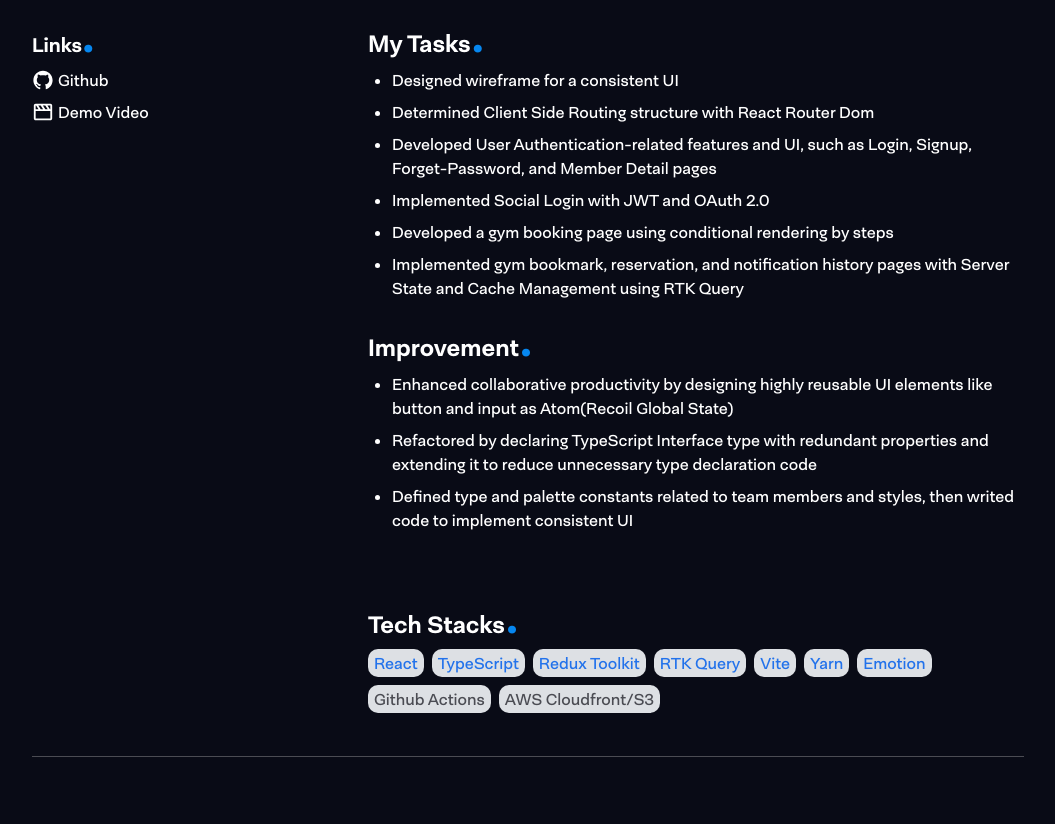
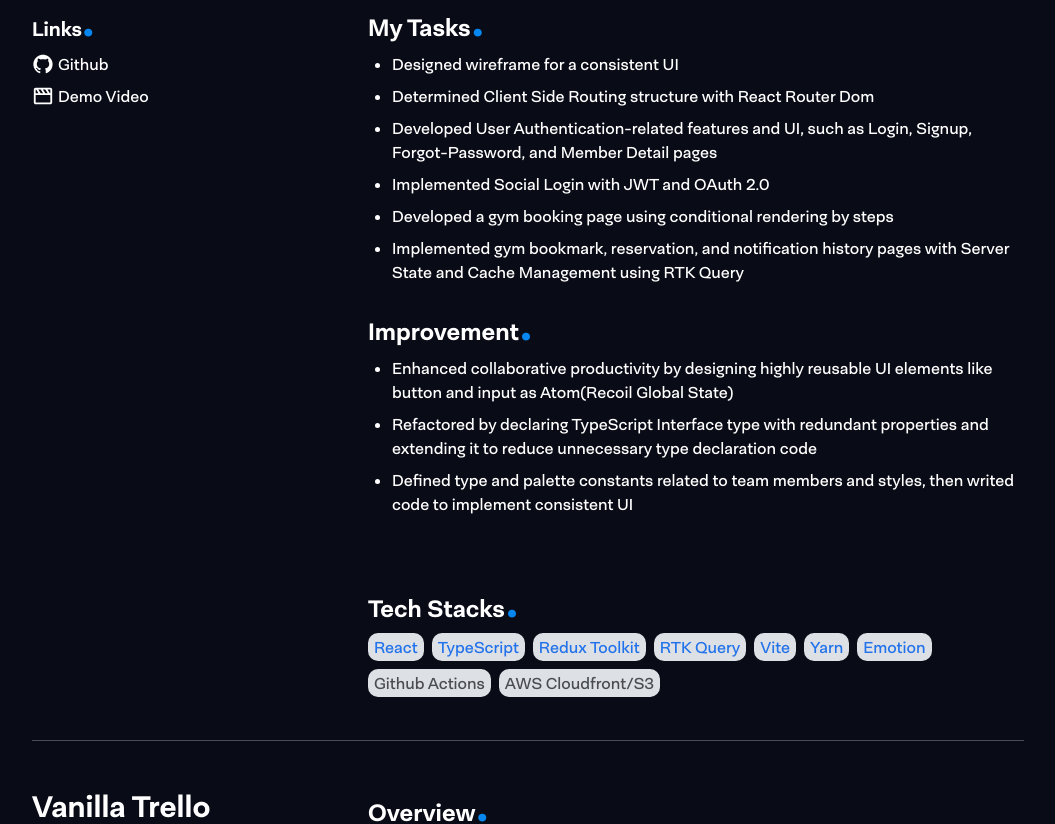
Before and after one commit to olhkyle/olhkyle.me, a React (Vite) app: page /resume in a window 1280 px wide. Shown: the part 1973-2797 px from the top of the page, without its empty margins (112-1167 px from the left). Built offline with nearby package versions, Linux system fonts and the light colour scheme; a small style sheet from the web is missing.

Commit message:
[STYLE] update Style

```diff
--- a/src/data/projects.tsx
+++ b/src/data/projects.tsx
@@ -74,7 +74,7 @@ const projects: Project[] = [
 		myTasks: [
 			`Designed wireframe for a consistent UI`,
 			`Determined Client Side Routing structure with React Router Dom`,
-			`Developed User Authentication-related features and UI, such as Login, Signup, Forget-Password, and Member Detail pages`,
+			`Developed User Authentication-related features and UI, such as Login, Signup, Forgot-Password, and Member Detail pages`,
 			`Implemented Social Login with JWT and OAuth 2.0`,
 			`Developed a gym booking page using conditional rendering by steps`,
 			`Implemented gym bookmark, reservation, and notification history pages with Server State and Cache Management using RTK Query`,
@@ -96,6 +96,29 @@ const projects: Project[] = [
 			'AWS Cloudfront/S3',
 		],
 	},
+	{
+		title: 'Vanilla Trello',
+		subtitle: '',
+		team: false,
+		composition: '',
+		links: [
+			{
+				title: 'Github',
+				href: ESC_GITHUB,
+				icon: <AiOutlineGithub size="22" />,
+			},
+			{
+				title: 'Demo Video',
+				href: ESC_DEMO,
+				icon: <BiMovie size="22" />,
+			},
+		],
+		callout: '',
+		overview: 'Trello Clone project using vanilla JavaScript only',
+		myTasks: [],
+		improvement: [],
+		techStacks: ['HTML', 'SASS', 'JavaScript'],
+	},
 ];
 
 export default projects;
--- a/src/pages/AboutMe.tsx
+++ b/src/pages/AboutMe.tsx
@@ -17,10 +17,10 @@ const AboutMe = () => {
 
 	return (
 		<>
-			<div className="flex justify-between mt-[2rem] w-full sm:mt-[4rem]">
+			<div className="flex justify-between w-full sm:mt-[2rem]">
 				<div className="flex flex-col justify-between w-full">
+					<LanguageSelect currentLang={currentLang} setCurrentLang={setCurrentLang} />
 					<MainTitle>About Me.</MainTitle>
-					<LanguageSelect currentLang={currentLang} setCurrentLang={setCurrentLang} />
 				</div>
 				<div className="hidden justify-center items-center p-4 w-64 border-[1px] border-dark dark:border-gray-600 rounded-[50%] lg:flex object-cover">
 					<img src="./own-furnitures.png" alt="furnitures" className="block w-full h-full bg-transparent`" />
--- a/src/pages/Portfolio.tsx
+++ b/src/pages/Portfolio.tsx
@@ -1,22 +1,22 @@
 import React from 'react';
 import Recoil from 'recoil';
-import { LanguageSelect, MainTitle } from '../components';
+import { LanguageSelect, MainTitle, PortfolioProject } from '../components';
 import currentLangState from '../recoil/atom/currentLang';
+import { projects } from '../data';
 
 const Portfolio = () => {
 	const [currentLang, setCurrentLang] = Recoil.useRecoilState(currentLangState);
 
 	return (
 		<>
-			<div className="flex flex-col justify-between mt-[2rem] sm:flex-row sm:gap-10 sm:mt-[4rem]">
+			<div className="flex flex-col justify-between sm:mt-[2rem]">
+				<LanguageSelect currentLang={currentLang} setCurrentLang={setCurrentLang} />
 				<MainTitle>Portfolio.</MainTitle>
-				<LanguageSelect currentLang={currentLang} setCurrentLang={setCurrentLang} />
 			</div>
-			<div className="flex flex-col gap-10 mx-auto my-10 py-10 px-5 rounded-[2rem] bg-gray-50 dark:bg-gray-900 text-center sm:rounded-full">
-				<div className="text-xl sm:text-2xl underline decoration-blue-200">
-					{currentLang === 'ENG' ? `Currently, this page being prepared 👷🏻‍♂️` : `현재 이 페이지는 준비중 입니다 👷🏻‍♂️`}
-				</div>
-				<div className="text-xl sm:text-2xl">Coming Soon...</div>
+			<div className="grid grid-cols-4 gap-x-6 mt-12 md:grid-cols-8 lg:grid-cols-12 lg:gap-x-6 mx-auto max-w-7xl mb-64">
+				{projects.map(project => (
+					<PortfolioProject key={project.title} project={project} />
+				))}
 			</div>
 		</>
 	);
--- a/src/pages/Resume.tsx
+++ b/src/pages/Resume.tsx
@@ -3,18 +3,17 @@ import Recoil from 'recoil';
 import { Divider, LanguageSelect } from '../components';
 import currentLangState from '../recoil/atom/currentLang';
 import { ContactCard, LinksCard, Project, SubTitle, Overview, SkillStack, Education, Etc } from '../components/Resume';
-import projects from '../data/projects';
-import { education, etc, skills } from '../data';
+import { education, etc, skills, projects } from '../data';
 
 const Resume = () => {
 	const [currentLang, setCurrentLang] = Recoil.useRecoilState(currentLangState);
 
 	return (
 		<>
-			<div className="flex flex-col justify-between mt-[1rem] sm:flex-row sm:gap-10 sm:mt-[2rem]">
+			<div className="flex flex-col justify-between sm:flex-row sm:gap-10 sm:mt-[2rem]">
 				<LanguageSelect currentLang={currentLang} setCurrentLang={setCurrentLang} />
 			</div>
-			<Divider marginTop="mt-4" />
+			<Divider marginTop="mt-0" />
 			{currentLang === 'ENG' ? (
 				<div className="mt-[2rem] sm:mt-[4rem]">
 					<Overview />
```
